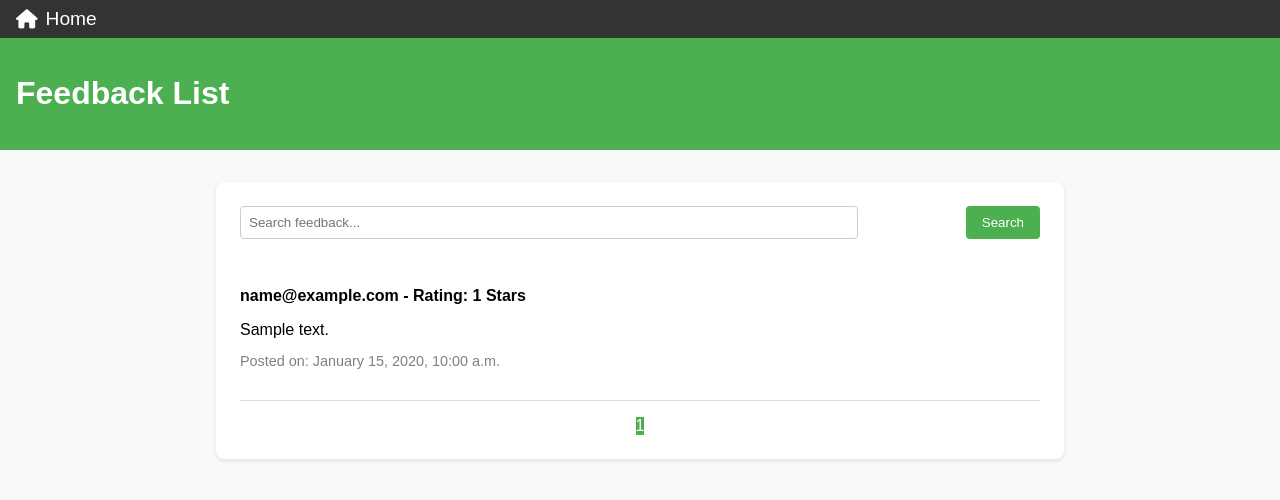
After one commit to ashlybaby/MiniProject, a Django app: page /feedback_list1/ in a window 1280 px wide. The commit adds this page. Shown: the top 500 px of the page. Run offline with Django 4.2, Linux system fonts and the light colour scheme; tables that the repository leaves empty hold one stand-in row (values such as "Sample post"); parts of the project's set-up code (start-up, migrations or seed data) failed here and were passed over.

Commit message:
search  feedback for guest users

```diff
--- /dev/null
+++ b/financefolio/myapp/templates/feedback_list.html
@@ -0,0 +1,174 @@
+<!DOCTYPE html>
+<html lang="en">
+<head>
+    <meta charset="UTF-8">
+    <meta name="viewport" content="width=device-width, initial-scale=1.0">
+    <title>Feedback List</title>
+    <link rel="stylesheet" href="https://cdnjs.cloudflare.com/ajax/libs/font-awesome/6.0.0-beta3/css/all.min.css">
+    <style>
+        body {
+            font-family: Arial, sans-serif;
+            margin: 0;
+            padding: 0;
+            background-color: #f9f9f9;
+        }
+        header {
+            background-color: #4CAF50;
+            color: white;
+            padding: 1rem;
+        }
+        .navbar {
+            display: flex;
+            justify-content: space-between;
+            align-items: center;
+            background-color: #333;
+            padding: 0.5rem 1rem;
+        }
+        .navbar a {
+            color: white;
+            text-decoration: none;
+            font-size: 1.2rem;
+            display: flex;
+            align-items: center;
+        }
+        .navbar a:hover {
+            color: #4CAF50;
+        }
+        .navbar a i {
+            margin-right: 0.5rem;
+        }
+        .container {
+            width: 90%;
+            max-width: 800px;
+            margin: 2rem auto;
+            background-color: white;
+            border-radius: 8px;
+            box-shadow: 0 2px 4px rgba(0, 0, 0, 0.1);
+            padding: 1.5rem;
+        }
+        /* Rest of the CSS remains unchanged */
+        form {
+            display: flex;
+            justify-content: space-between;
+            margin-bottom: 1rem;
+        }
+        input[type="text"] {
+            width: 75%;
+            padding: 0.5rem;
+            border: 1px solid #ccc;
+            border-radius: 4px;
+        }
+        button {
+            background-color: #4CAF50;
+            color: white;
+            border: none;
+            padding: 0.5rem 1rem;
+            border-radius: 4px;
+            cursor: pointer;
+        }
+        button:hover {
+            background-color: #45a049;
+        }
+        .feedback-item {
+            border-bottom: 1px solid #ddd;
+            padding: 1rem 0;
+        }
+        .feedback-item:last-child {
+            border-bottom: none;
+        }
+        .feedback-user {
+            font-weight: bold;
+        }
+        .feedback-text {
+            margin: 0.5rem 0;
+        }
+        .feedback-date {
+            font-size: 0.9rem;
+            color: gray;
+        }
+        .pagination {
+            display: flex;
+            justify-content: center;
+            margin-top: 1rem;
+        }
+        .pagination a {
+            margin: 0 5px;
+            padding: 0.5rem 0.8rem;
+            background-color: #f1f1f1;
+            border: 1px solid #ccc;
+            border-radius: 4px;
+            text-decoration: none;
+            color: #333;
+        }
+        .pagination a:hover {
+            background-color: #ddd;
+        }
+        .pagination .active {
+            background-color: #4CAF50;
+            color: white;
+            border: none;
+        }
+    </style>
+</head>
+<body>
+
+<!-- Navigation Bar -->
+<div class="navbar">
+    <a href="{% url 'guest_view' %}">
+        <i class="fas fa-home"></i> Home
+    </a>
+</div>
+
+<header>
+    <h1>Feedback List</h1>
+</header>
+
+<div class="container">
+    <!-- Search Form -->
+    <form method="get">
+        <input type="text" name="q" value="{{ query }}" placeholder="Search feedback...">
+        <button type="submit">Search</button>
+    </form>
+
+    <!-- Feedback List -->
+    {% for feedback in feedbacks %}
+    <div class="feedback-item">
+        <p class="feedback-user">
+            {% if feedback.user %}
+                {{ feedback.user.email }}
+            {% else %}
+                Guest User
+            {% endif %}
+            - Rating: {{ feedback.rating }} Stars
+        </p>
+        <p class="feedback-text">{{ feedback.feedback_text }}</p>
+        <p class="feedback-date">Posted on: {{ feedback.created_at|date:"F j, Y, g:i a" }}</p>
+    </div>
+    {% empty %}
+    <p>No feedback found.</p>
+    {% endfor %}
+
+    <!-- Pagination -->
+    <div class="pagination">
+        {% if feedbacks.has_previous %}
+            <a href="?page=1&q={{ query }}">First</a>
+            <a href="?page={{ feedbacks.previous_page_number }}&q={{ query }}">Previous</a>
+        {% endif %}
+
+        {% for num in feedbacks.paginator.page_range %}
+            {% if feedbacks.number == num %}
+                <span class="active">{{ num }}</span>
+            {% elif num > feedbacks.number|add:'-3' and num < feedbacks.number|add:'3' %}
+                <a href="?page={{ num }}&q={{ query }}">{{ num }}</a>
+            {% endif %}
+        {% endfor %}
+
+        {% if feedbacks.has_next %}
+            <a href="?page={{ feedbacks.next_page_number }}&q={{ query }}">Next</a>
+            <a href="?page={{ feedbacks.paginator.num_pages }}&q={{ query }}">Last</a>
+        {% endif %}
+    </div>
+</div>
+
+</body>
+</html>
--- a/financefolio/myapp/urls.py
+++ b/financefolio/myapp/urls.py
@@ -77,6 +77,8 @@ urlpatterns = [
     path('read_csv/', views.read_csv, name='read_csv'),
     path('add_expense/', views.add_expense, name='add_expense'),
     path('download_csv/', views.download_csv, name='download_csv'),
+    path('feedback_list1/', views.feedback_list1,name='feedback_list1')
+
 
     ]
  # URL path to view the CSV data
--- a/financefolio/myapp/views.py
+++ b/financefolio/myapp/views.py
@@ -1574,3 +1574,27 @@ def chatbot(request):
         return JsonResponse({"reply": reply})
 
     return JsonResponse({"reply": "Invalid request."})
+
+#..................................................................................#
+
+
+
+from django.core.paginator import Paginator
+from django.shortcuts import render
+from .models import Feedback
+
+def feedback_list1(request):
+    # Handle search functionality
+    query = request.GET.get('q', '')  # Get search query from URL parameters
+    feedbacks = Feedback.objects.filter(feedback_text__icontains=query).order_by('-created_at')
+
+    # Pagination
+    paginator = Paginator(feedbacks, 10)  # Show 10 feedbacks per page
+    page_number = request.GET.get('page')
+    page_obj = paginator.get_page(page_number)
+
+    # Render feedback list with pagination and search query
+    return render(request, 'feedback_list.html', {
+        'feedbacks': page_obj,
+        'query': query
+    })
```
Also changed, not shown: financefolio/financefolio/settings.py (+12 -0 lines), financefolio/financefolio/wsgi.py (+2 -10 lines), financefolio/myapp/templates/feedback.html (added, +45 -0 lines), financefolio/myapp/templates/guestlogin.html (+15 -4 lines), financefolio/myapp/wsgi.py (added, +16 -0 lines).
